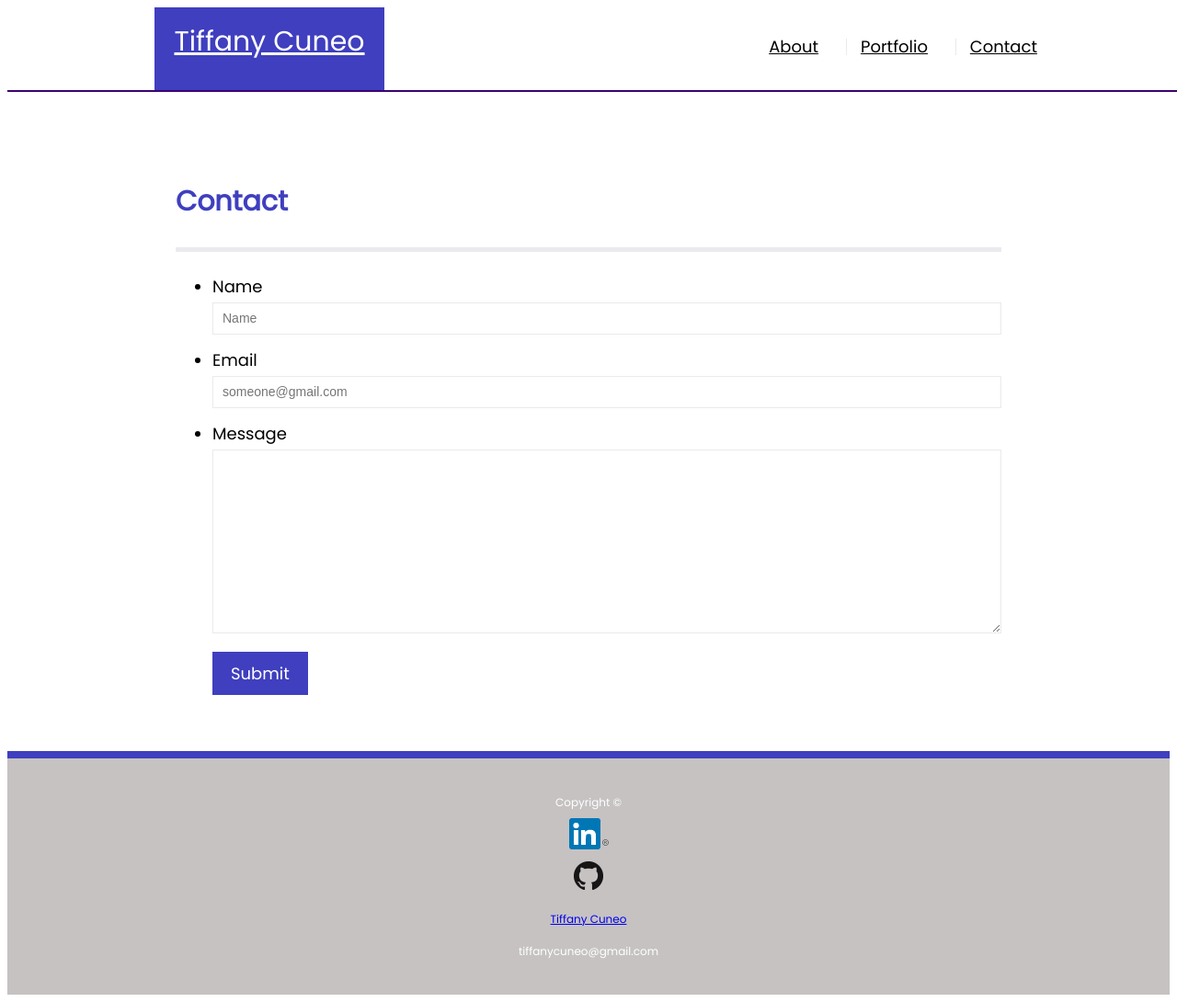
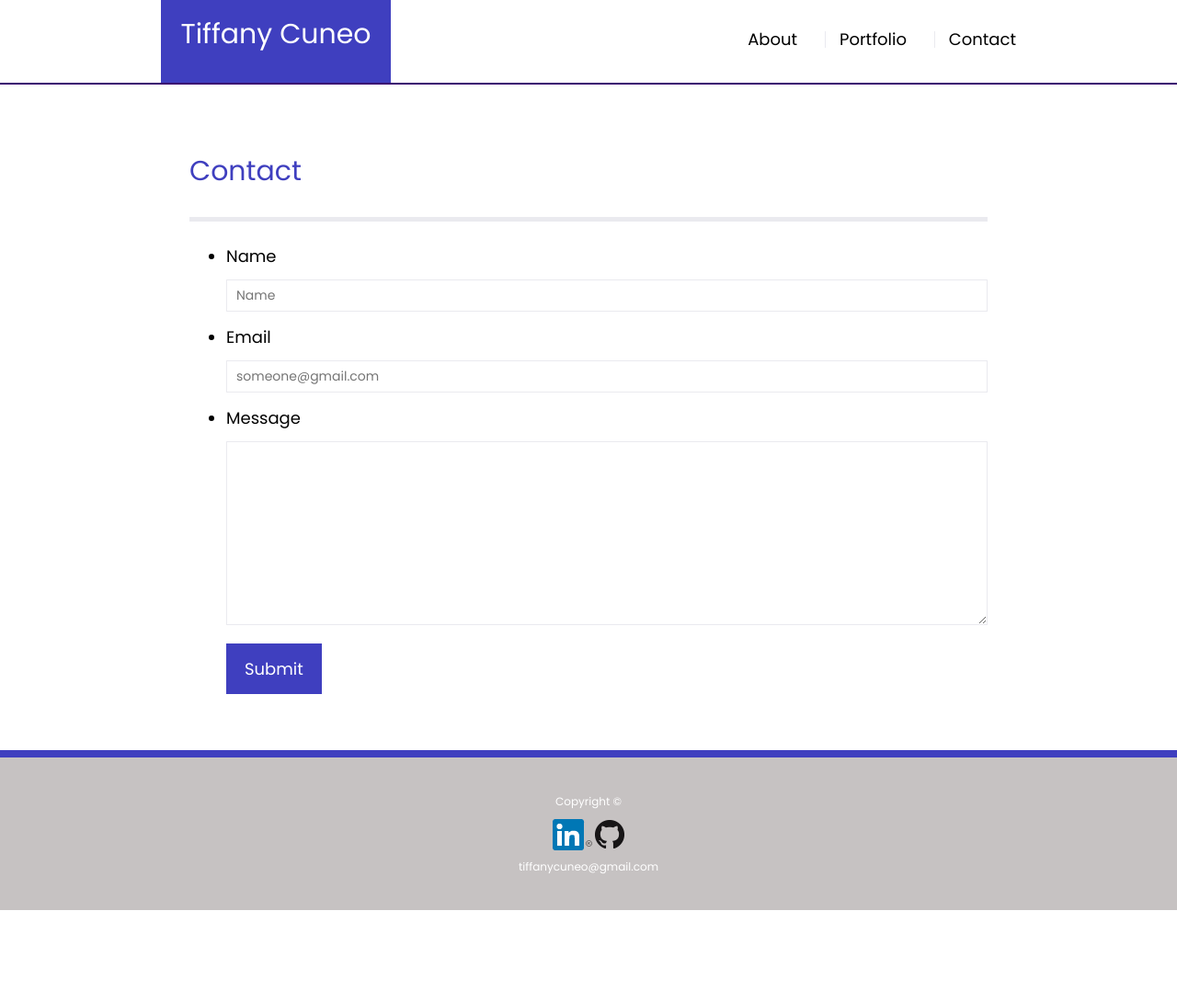
Before and after one commit to sunshinecuneo/UpdatedPortfolio-1, a plain HTML site: page contact.html in a window 1280 px wide. Shown: the whole page at 92% size. After the commit the page ends 990 px from the top, so only its background shows below. Drawn offline with nearby package versions, Linux system fonts and the light colour scheme; a web font is replaced by a local one.

Commit message:
column tweaks

```diff
--- a/contact.html
+++ b/contact.html
@@ -5,7 +5,13 @@
     <meta charset="UTF-8">
     <meta name="viewport" content="width=device-width, initial-scale=1.0">
     <meta http-equiv="X-UA-Compatible" content="ie=edge">
+    <!-- Google Fonts -->
     <link href="https://fonts.googleapis.com/css?family=Montserrat:400,700|Poppins|Spicy+Rice" rel="stylesheet">
+    <!-- Bootstrap -->
+    <link rel="stylesheet" href="https://stackpath.bootstrapcdn.com/bootstrap/4.1.3/css/bootstrap.min.css" integrity="sha384-MCw98/SFnGE8fJT3GXwEOngsV7Zt27NXFoaoApmYm81iuXoPkFOJwJ8ERdknLPMO"
+        crossorigin="anonymous">
+    <script src="https://stackpath.bootstrapcdn.com/bootstrap/4.1.3/js/bootstrap.min.js" integrity="sha384-ChfqqxuZUCnJSK3+MXmPNIyE6ZbWh2IMqE241rYiqJxyMiZ6OW/JmZQ5stwEULTy"
+        crossorigin="anonymous"></script>
     <title>Contact | Tiffany Cuneo</title>
     <link rel="stylesheet" type="text/css" href="assets/css/style.css">
 </head>
@@ -50,17 +56,14 @@
         <div class="container">
             Copyright &copy;
             <div class="row">
-                <div class="col-sm-6">
+                <div class="col-md-12">
                     <a href="https://www.linkedin.com/in/tiffany-cuneo/" target="_blank">
                         <img src="assets/images/In-2C-34px-R.png" alt="LinkedIn">
-                </div>
-                <div class="col-sm-6">
-                    <a href="https://github.com/sunshinecuneo" target="_blank">
-                        <img src="assets/images/GitHub-Mark-32px.png" alt="gitHub"></a>
+
+                        <a href="https://github.com/sunshinecuneo" target="_blank">
+                            <img src="assets/images/GitHub-Mark-32px.png" alt="gitHub"></a>
                 </div>
             </div>
-
-            <a href="mailto:tiffanycuneo@gmail.com" target="_blank">Tiffany Cuneo</a>
         </div>
         tiffanycuneo@gmail.com
     </footer>
```
Also changed, not shown: index.html (+11 -5 lines), portfolio.html (+10 -7 lines).
